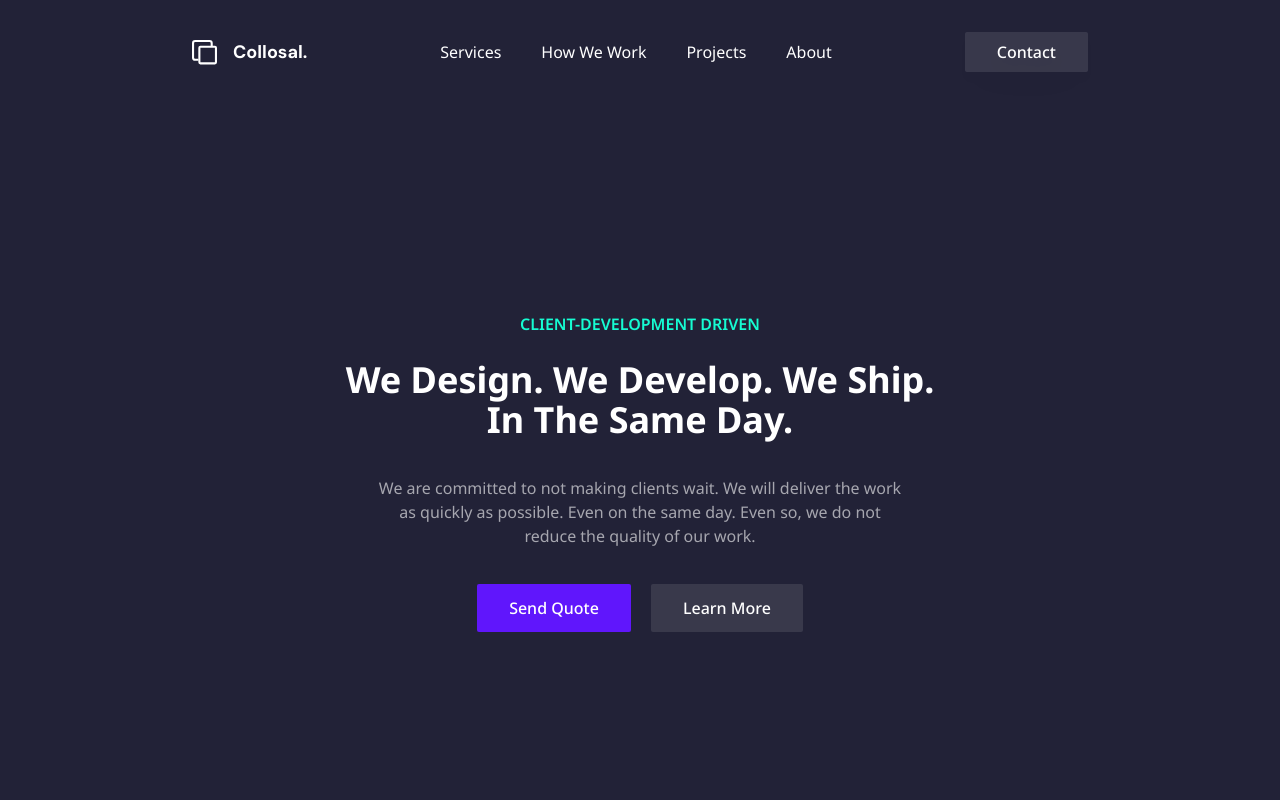
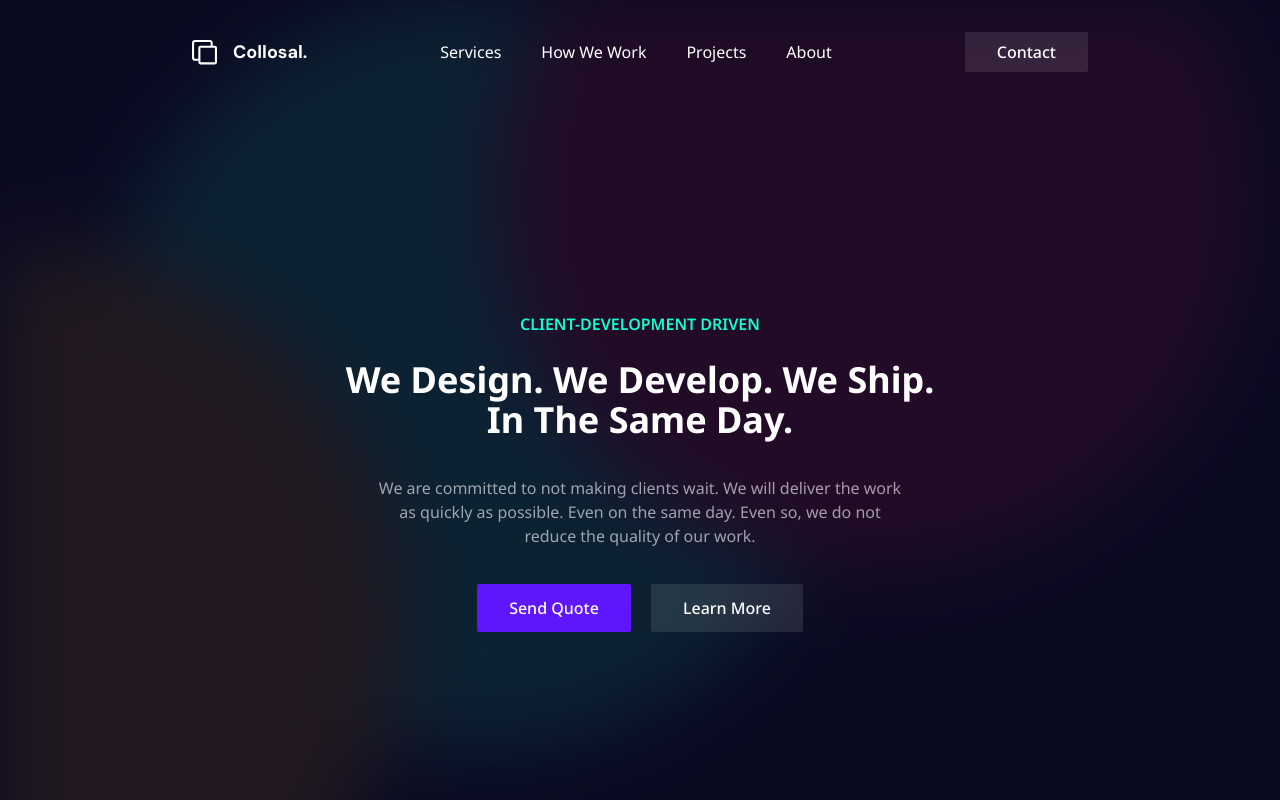
Before and after one commit to ahmdsk/CollosalLandingPage, a Next.js app: page / in a window 1280 px wide. Shown: the top 800 px of the page. Built offline with nearby package versions, Linux system fonts and the light colour scheme.

Commit message:
Update Home

```diff
--- a/src/components/Layout.tsx
+++ b/src/components/Layout.tsx
@@ -12,8 +12,15 @@ const NotoSans = Noto_Sans({
 
 export default function Layout({ children }: Props) {
     return (
-        <div className={`${NotoSans.className} container mx-auto xl:px-48 text-white py-8`}>
-            {children}
-        </div>
+        <>
+            <div className="absolute h-[1000px] -z-10 w-full overflow-x-hidden blur-2xl">
+                <span className="bg-[#FC165B] w-[750px] h-[750px] absolute z-[12] -top-[180px] left-[500px] rounded-full"></span>
+                <span className="bg-[#16FCD2] w-[750px] h-[750px] absolute z-[11] top-0 left-[100px] rounded-full"></span>
+                <span className="bg-[#FCA016] w-[750px] h-[750px] absolute z-[12] top-[250px] -left-[350px] rounded-full"></span>
+            </div>
+            <div className={`${NotoSans.className} container mx-auto xl:px-48 text-white py-8 bg-[#0B0B22] bg-opacity-90`}>
+                {children}
+            </div>
+        </>
     )
 }
--- a/src/pages/_document.tsx
+++ b/src/pages/_document.tsx
@@ -4,7 +4,7 @@ export default function Document() {
   return (
     <Html lang="en">
       <Head />
-      <body className="bg-[#0B0B22] bg-opacity-90">
+      <body className="bg-[#0B0B22]">
         <Main />
         <NextScript />
       </body>
```
